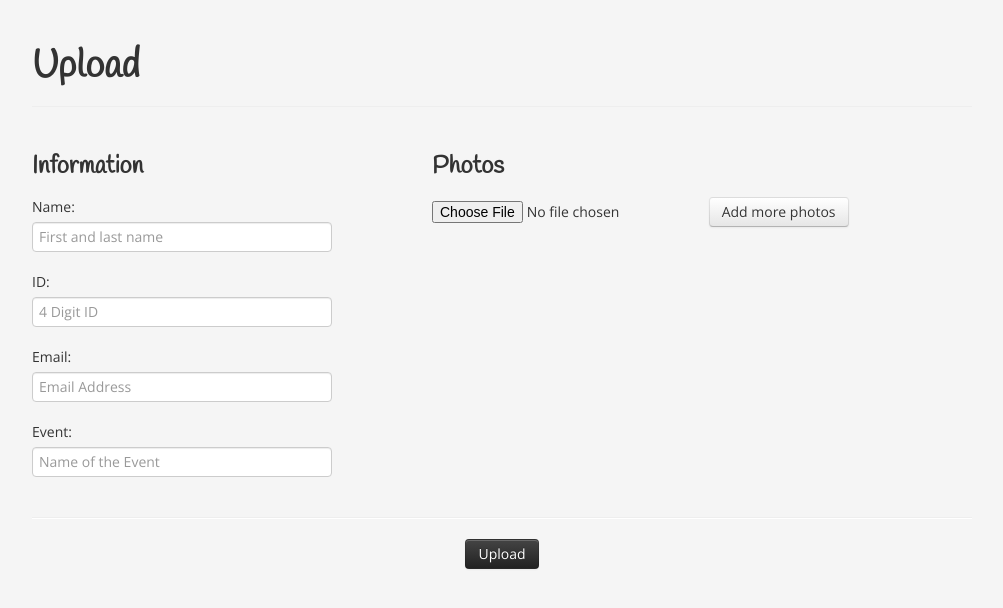
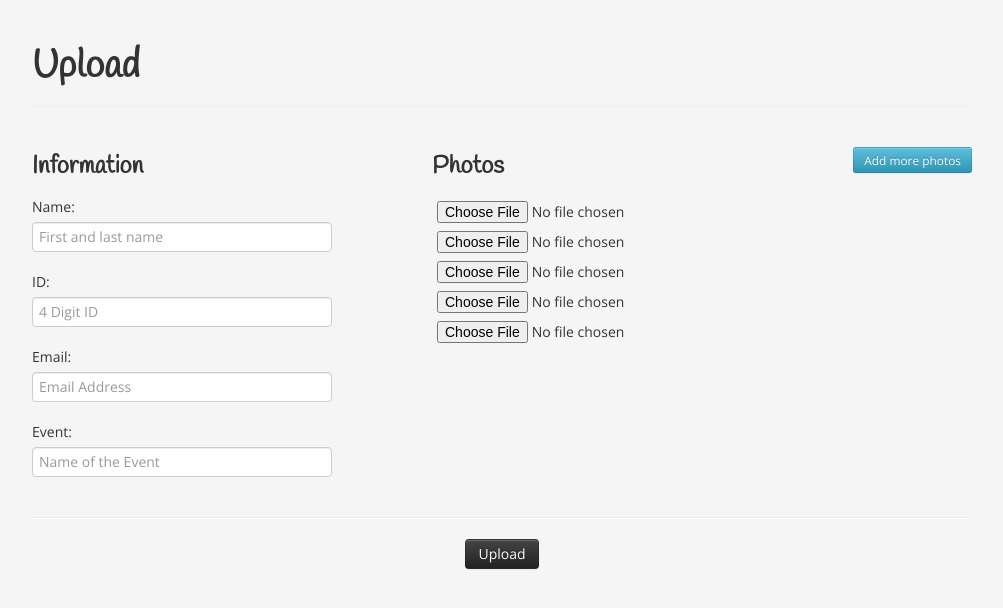
Before and after one commit to stuykc/photos-stuykc, a Python web app: template photos/templates/upload.html in a window 1280 px wide. Shown: the top 608 px of the page, without its empty margins (138-1141 px from the left). Run offline with Jinja, Linux system fonts and the light colour scheme; the template is opened without the code that fills it, so the values that code supplies are empty; some libraries are stand-ins or nearby versions.

Commit message:
Modify upload page interface

```diff
--- a/photos/templates/index.html
+++ b/photos/templates/index.html
@@ -3,8 +3,8 @@
 <div class="page-header">
     <h1>Stuyvesant Key Club Photos</h1>
 </div>
-<p>Do you have any photos of Key Club members at our events? If the answer is yes, this site is for you! We offer points to members that take photos during the events, which can then be used in our <a href="http://stuykc.org">monthly newsletter</a> and scrapbook for LTC.</p>
-<p>We offer 5 points per photo. <strong>Photos should be relevant to the event.</strong></p>
+<p>Do you have any photos of Key Club members at our events? If the answer is yes, then this site is for you! We offer points to members that take photos during our events, which can then be used in our <a href="http://stuykc.org">monthly newsletter</a> and scrapbook for LTC.</p>
+<p>We offer 5 points per photo. <strong>The photos should be relevant to the event.</strong></p>
 <p>Ready?</p>
 <a class="btn btn-primary btn-large" href="/upload">Upload your photos!</a>
 {% endblock %}
--- a/photos/templates/layout.html
+++ b/photos/templates/layout.html
@@ -11,6 +11,7 @@
         <meta name="viewport" content="width=device-width">
         <link rel="stylesheet" type="text/css" href="/css/bootstrap.min.css">
         <link rel="stylesheet" type="text/css" href="/css/bootstrap-responsive.min.css">
+        {% block css %}{% endblock %}
         <link href='http://fonts.googleapis.com/css?family=Open+Sans:400,700|Handlee' rel='stylesheet' type='text/css'>
     </head>
     <body>
--- a/photos/templates/upload.html
+++ b/photos/templates/upload.html
@@ -1,4 +1,10 @@
 {% extends "layout.html" %}
+{% block css %}
+<style>
+input[type="file"] {width:100%; padding-left:5px; padding-right:5px;}
+input[type="file"]:hover {background-color:#ffffff;}
+</style>
+{% endblock %}
 {% block body %}
 <div class="page-header">
     <h1>Upload</h1>
@@ -7,15 +13,18 @@
     <div class="row">
         <div class="span4">
             <h3>Information</h3>
-            <p><label for="name">Name:</label><input type="text" class="input-block-level" name="name" placeholder="First and last name" /></p>
-            <p><label for="id">ID:</label><input type="text" class="input-block-level" name="id" maxlength="4" placeholder="4 Digit ID" /></p>
-            <p><label for="email">Email:</label><input type="email" class="input-block-level" name="email" placeholder="Email Address" /></p>
-            <p><label for="event">Event:</label><input type="text" class="input-block-level" name="event" placeholder="Name of the Event" /></p>
+            <p><label for="name">Name:</label><input type="text" class="input-block-level" id="name" name="name" placeholder="First and last name" /></p>
+            <p><label for="id">ID:</label><input type="text" class="input-block-level" id="id" name="id" maxlength="4" placeholder="4 Digit ID" /></p>
+            <p><label for="email">Email:</label><input type="email" class="input-block-level" id="email" name="email" placeholder="Email Address" /></p>
+            <p><label for="event">Event:</label><input type="text" class="input-block-level" id="event" name="event" placeholder="Name of the Event" /></p>
         </div>
         <div class="span7 offset1">
-            <h3>Photos</h3>
-            <input type="file" name="upload" />
-            <button type="button" class="btn" id="addfile">Add more photos</button>
+            <h3>Photos <button type="button" class="btn btn-info btn-small pull-right" id="addfile">Add more photos</button></h3>
+            <input type="file" class="input-block-level" name="upload" />
+            <input type="file" class="input-block-level" name="upload" />
+            <input type="file" class="input-block-level" name="upload" />
+            <input type="file" class="input-block-level" name="upload" />
+            <input type="file" class="input-block-level" name="upload" />
         </div>
     </div>
     <div class="text-center">
@@ -28,7 +37,7 @@
 <script>
 $(document).ready(function() {
   $('#addfile').click(function() {
-    $('<input type="file" name="upload" />').insertBefore($(this));
+    $('<input type="file" class="input-block-level" name="upload" />').appendTo($(this).closest('div'));
   });
 });
 </script>
```
Also changed, not shown: README.md.
